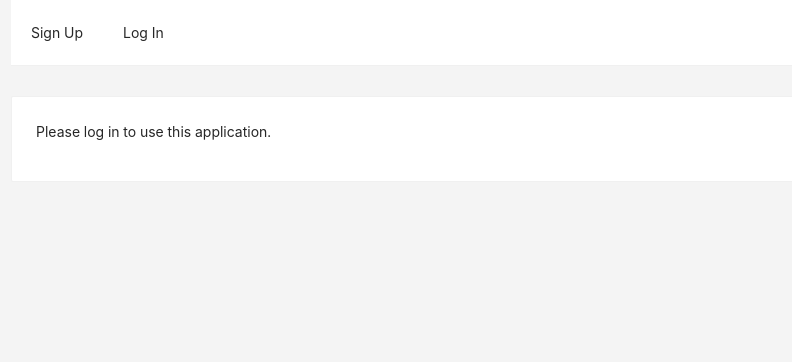
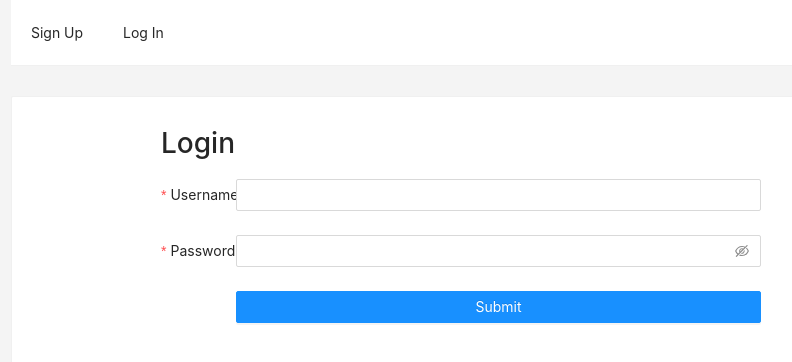
Before and after one commit to KarlaDampilag/hca-grades-portal, a React (Create React App) app in the folder frontend/: page /login in a window 1280 px wide. Shown: the top 362 px of the page, without its empty margins (179-971 px from the left). Built offline with nearby package versions, Linux system fonts and the light colour scheme; no server answers.

Commit message:
Add login functionality

```diff
--- a/frontend/src/App.tsx
+++ b/frontend/src/App.tsx
@@ -14,7 +14,8 @@ import Sections from './views/schoolAdmin/Sections';
 import AddSection from './views/schoolAdmin/AddSection';
 import Teachers from './views/schoolAdmin/Teachers';
 import AddTeacher from './views/schoolAdmin/AddTeacher';
-import Home from './views/Home';
+import Home from './views/universal/Home';
+import Login from './views/universal/Login';
 import Header from './components/Header';
 
 import { User } from './interfaces';
@@ -60,21 +61,21 @@ function App() {
       </header>
       <div className='App-body'>
         <Card>
+          <Switch>
+            <Route path='/login' component={() => <Login user={user} />} />
             {user ?
               <>
-              <Switch>
                 <Route path='/sections' component={Sections} />
                 <Route path='/addSection' component={AddSection} />
                 <Route path='/users' component={Users} />
                 <Route path='/addUser' component={AddUser} />
                 <Route path='/teachers' component={Teachers} />
                 <Route path='/addTeacher' component={AddTeacher} />
-                <Route path='/' component={Home} />
-              </Switch>
               </> : <>
                 <p>Please log in to use this application.</p>
               </>
             }
+          </Switch>
         </Card>
       </div>
     </div>
--- a/frontend/src/components/LogoutButton.tsx
+++ b/frontend/src/components/LogoutButton.tsx
@@ -1,9 +1,7 @@
 import React from 'react';
-import { useHistory } from 'react-router-dom';
 import { Button } from 'antd';
 
 const LogoutButton = () => {
-    const history = useHistory();
 
     const logout = async () => {
         const query = `
@@ -32,7 +30,6 @@ const LogoutButton = () => {
             onClick={async () => {
                 await logout();
                 window.location.reload();
-                // history.push('/');
             }}
         >
             Logout
--- a/frontend/src/index.css
+++ b/frontend/src/index.css
@@ -43,3 +43,7 @@ code {
   max-width: 900px;
   padding-top: 30px;
 }
+
+.form-submit {
+  width: 100%;
+}
--- /dev/null
+++ b/frontend/src/views/universal/Login.tsx
@@ -0,0 +1,97 @@
+import React from 'react';
+import { useHistory } from 'react-router-dom';
+import { Form, Input, Button, message } from 'antd';
+
+const layout = {
+    labelCol: { span: 3 },
+    wrapperCol: { span: 21 },
+};
+const tailLayout = {
+    wrapperCol: { offset: 3, span: 21 },
+};
+
+const Login = (props) => {
+    const history = useHistory();
+
+    const [email, setEmail] = React.useState<string>();
+    const [password, setPassword] = React.useState<string>();
+
+    React.useEffect(() => {
+        if (props.user) {
+            history.push('/');
+        }
+    }, [props.user, history]);
+
+    const handleFormSubmit = async () => {
+        const query = `
+        mutation($email: String!, $password: String!) {
+            login(email: $email, password: $password) {
+                email
+                password
+            }
+        }
+        `;
+
+        const args = {
+            email,
+            password
+        }
+
+        fetch('http://localhost:4000/graphql', {
+            method: 'POST',
+            headers: {
+                'Content-Type': 'application/json',
+                'Accept': 'application/json'
+            },
+            credentials: 'include',
+            body: JSON.stringify({
+                query,
+                variables: args
+            })
+        })
+            .then(res => res.json())
+            .then(res => {
+                if (res.errors) {
+                    message.error(res.errors[0].message, 5);
+                }
+                if (res && res.data && res.data.login) {
+                    window.location.reload();
+                }
+            })
+    }
+
+    return (
+        <>
+            <Form
+                {...layout}
+                style={{ width: '100%', maxWidth: '600px', margin: '0 auto' }}
+                onFinish={handleFormSubmit}
+            >
+                <h1>Login</h1>
+                <Form.Item
+                    label="Username"
+                    name="username"
+                    rules={[{ required: true, message: 'Please input your username!' }]}
+                >
+                    <Input onChange={(e) => setEmail(e.target.value)} />
+                </Form.Item>
+
+                <Form.Item
+                    label="Password"
+                    name="password"
+                    rules={[{ required: true, message: 'Please input your password!' }]}
+                >
+                    <Input.Password onChange={(e) => setPassword(e.target.value)} />
+                </Form.Item>
+
+                <Form.Item {...tailLayout}>
+                    <Button type="primary" htmlType="submit" className='form-submit'>
+                        Submit
+                    </Button>
+                </Form.Item>
+            </Form>
+        </>
+    );
+}
+
+export default Login;
```
Also changed, not shown: frontend/src/views/universal/Home.tsx (renamed from frontend/src/views/Home.tsx). Lines whose indentation alone changed are shown as unchanged.
